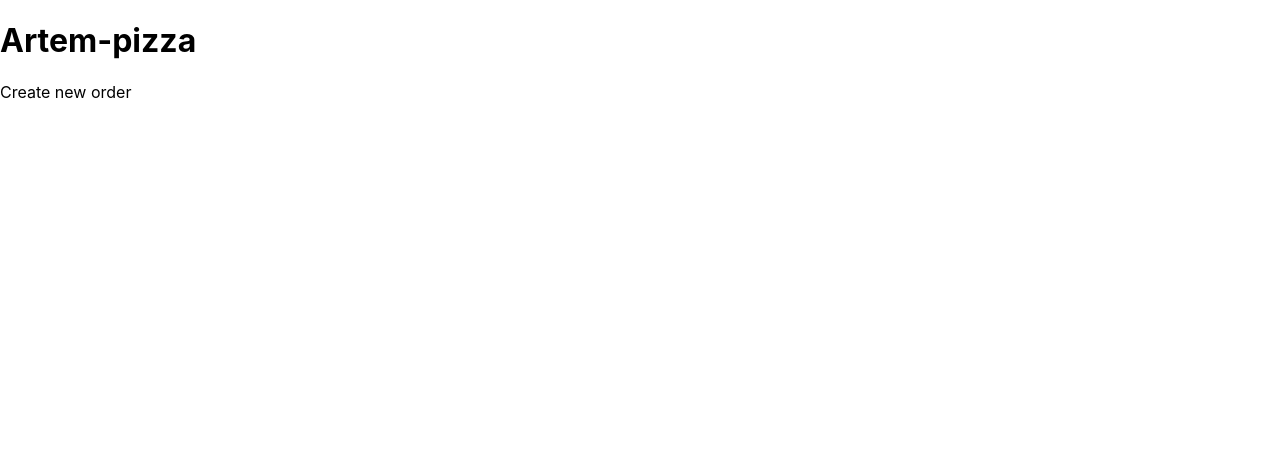
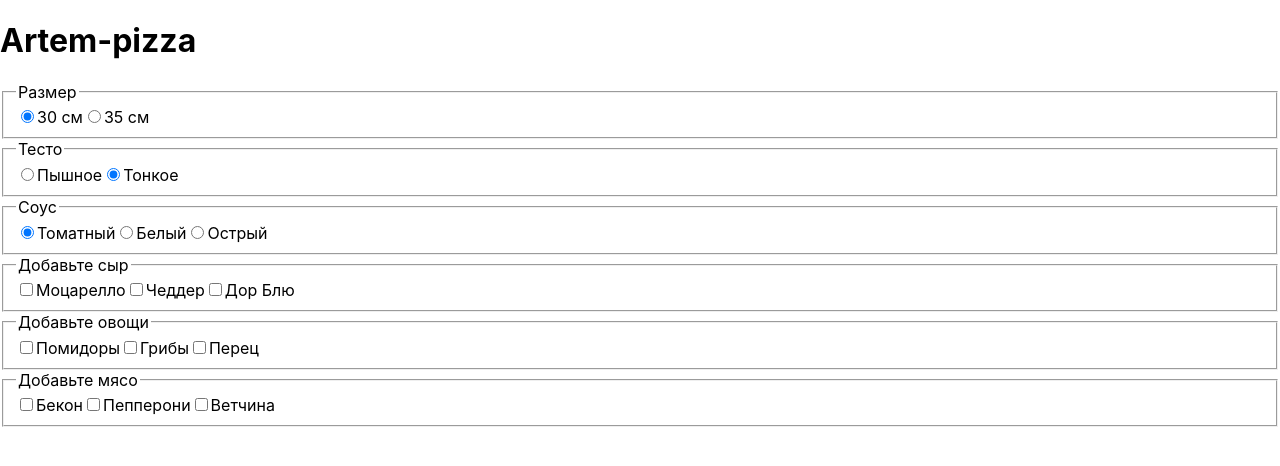
Before and after one commit to krutopognali/artem-pizza, a React (Create React App) app: page / in a window 1280 px wide. Shown: the top 466 px of the page. Built offline with nearby package versions, Linux system fonts and the light colour scheme.

Commit message:
create PizzaForm Component

```diff
--- a/src/App.js
+++ b/src/App.js
@@ -1,8 +1,10 @@
+import { PizzaForm } from "./Components/PizzaForm";
+
 function App() {
   return (
     <>
       <h1>Artem-pizza</h1>
-      <p>Create new order</p>
+      <PizzaForm />
     </>
   );
 }
--- /dev/null
+++ b/src/Components/PizzaForm.js
@@ -0,0 +1,226 @@
+/* const pizza = {
+  size: "30см",
+  dough: "thin",
+  sauces: "tomato",
+  cheese: ["mozzarella", "cheddar", "dor blue"],
+  vegetables: ["tomato", "mushroom", "pepper"],
+  meat: ["bacon", "pepperoni", "ham"]
+} */
+
+import { useState } from "react";
+
+export function PizzaForm() {
+  const [size, setSize] = useState("medium");
+  const [dough, setDough] = useState("thin");
+  const [sauce, setSauce] = useState("tomato");
+  const [cheese, setCheese] = useState([]);
+  const [vegetables, setVegetables] = useState([]);
+  const [meat, setMeat] = useState([]);
+
+  const updateSize = (event) => {
+    setSize(event.target.value);
+  };
+  const updateDough = (event) => {
+    setDough(event.target.value);
+  };
+  const updateSauce = (event) => {
+    setSauce(event.target.value);
+  };
+
+  const updateCheese = (event) => {
+    const { value, checked } = event.target;
+    if (checked) {
+      setCheese((cheese) => [...cheese, value]);
+    } else {
+      setCheese((cheese) => cheese.filter((c) => c !== value));
+    }
+  };
+  const updateVegetables = (event) => {
+    const { value, checked } = event.target;
+    if (checked) {
+      setVegetables((vegetables) => [...vegetables, value]);
+    } else {
+      setVegetables((vegetables) => vegetables.filter((v) => v !== value));
+    }
+  };
+  const updateMeat = (event) => {
+    const { value, checked } = event.target;
+    if (checked) {
+      setMeat((meat) => [...meat, value]);
+    } else {
+      setMeat((meat) => meat.filter((m) => m !== value));
+    }
+  };
+
+  return (
+    <form>
+      <fieldset>
+        <legend>Размер</legend>
+        <label>
+          <input
+            type='radio'
+            value='medium'
+            onChange={updateSize}
+            checked={size === "medium"}
+          />
+          30 см
+        </label>
+        <label>
+          <input
+            type='radio'
+            value='big'
+            onChange={updateSize}
+            checked={size === "big"}
+          />
+          35 см
+        </label>
+      </fieldset>
+
+      <fieldset>
+        <legend>Тесто</legend>
+        <label>
+          <input
+            type='radio'
+            value='lush'
+            onChange={updateDough}
+            checked={dough === "lush"}
+          />
+          Пышное
+        </label>
+        <label>
+          <input
+            type='radio'
+            value='thin'
+            onChange={updateDough}
+            checked={dough === "thin"}
+          />
+          Тонкое
+        </label>
+      </fieldset>
+
+      <fieldset>
+        <legend>Соус</legend>
+        <label>
+          <input
+            type='radio'
+            value='tomato'
+            onChange={updateSauce}
+            checked={sauce === "tomato"}
+          />
+          Томатный
+        </label>
+        <label>
+          <input
+            type='radio'
+            value='white'
+            onChange={updateSauce}
+            checked={sauce === "white"}
+          />
+          Белый
+        </label>
+        <label>
+          <input
+            type='radio'
+            value='hot'
+            onChange={updateSauce}
+            checked={sauce === "hot"}
+          />
+          Острый
+        </label>
+      </fieldset>
+
+      <fieldset>
+        <legend>Добавьте сыр</legend>
+        <label>
+          <input
+            type='checkbox'
+            value='mozzarella'
+            onChange={updateCheese}
+            checked={cheese.includes("mozzarella")}
+          />
+          Моцарелло
+        </label>
+        <label>
+          <input
+            type='checkbox'
+            value='cheddar'
+            onChange={updateCheese}
+            checked={cheese.includes("cheddar")}
+          />
+          Чеддер
+        </label>
+        <label>
+          <input
+            type='checkbox'
+            value='dorblue'
+            onChange={updateCheese}
+            checked={cheese.includes("dorblue")}
+          />
+          Дор Блю
+        </label>
+      </fieldset>
+
+      <fieldset>
+        <legend>Добавьте овощи</legend>
+        <label>
+          <input
+            type='checkbox'
+            value='tomato'
+            onChange={updateVegetables}
+            checked={vegetables.includes("tomato")}
+          />
+          Помидоры
+        </label>
+        <label>
+          <input
+            type='checkbox'
+            value='mushrooms'
+            onChange={updateVegetables}
+            checked={vegetables.includes("mushrooms")}
+          />
+          Грибы
+        </label>
+        <label>
+          <input
+            type='checkbox'
+            value='pepper'
+            onChange={updateVegetables}
+            checked={vegetables.includes("pepper")}
+          />
+          Перец
+        </label>
+      </fieldset>
+
+      <fieldset>
+        <legend>Добавьте мясо</legend>
+        <label>
+          <input
+            type='checkbox'
+            value='bacon'
+            onChange={updateMeat}
+            checked={meat.includes("bacon")}
+          />
+          Бекон
+        </label>
+        <label>
+          <input
+            type='checkbox'
+            value='pepperoni'
+            onChange={updateMeat}
+            checked={meat.includes("pepperoni")}
+          />
+          Пепперони
+        </label>
+        <label>
+          <input
+            type='checkbox'
+            value='ham'
+            onChange={updateMeat}
+            checked={meat.includes("ham")}
+          />
+          Ветчина
+        </label>
+      </fieldset>
+    </form>
+  );
+}
```
